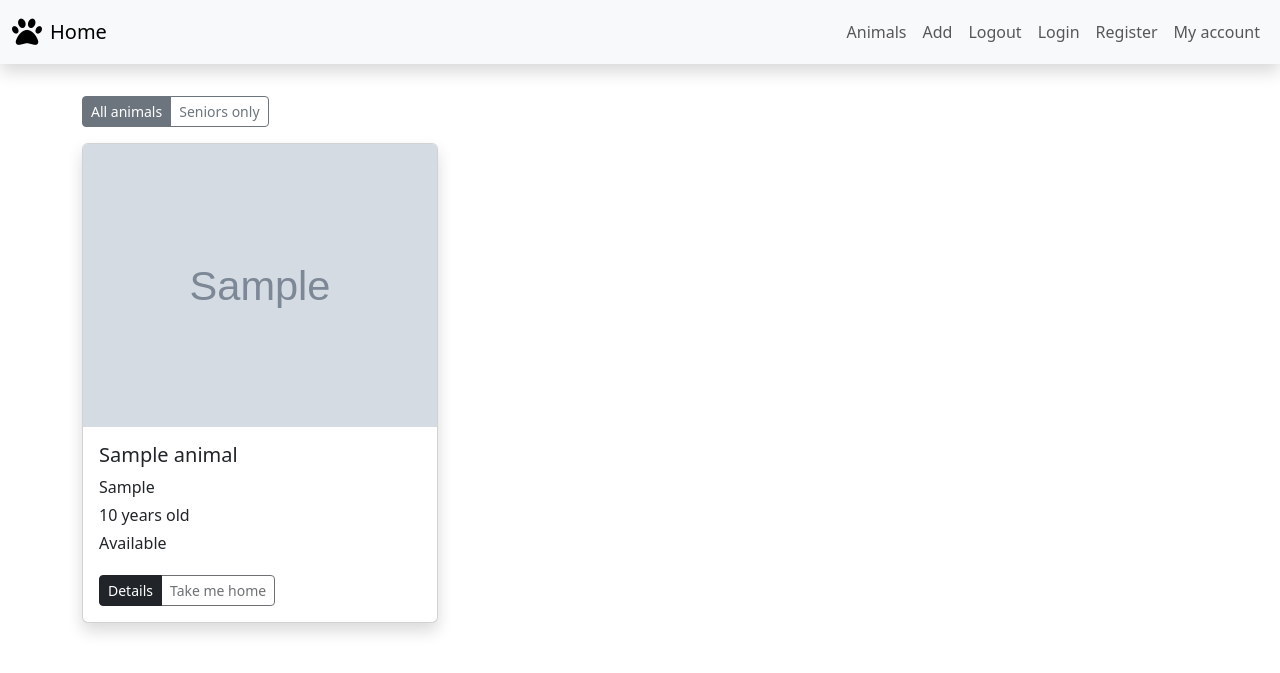
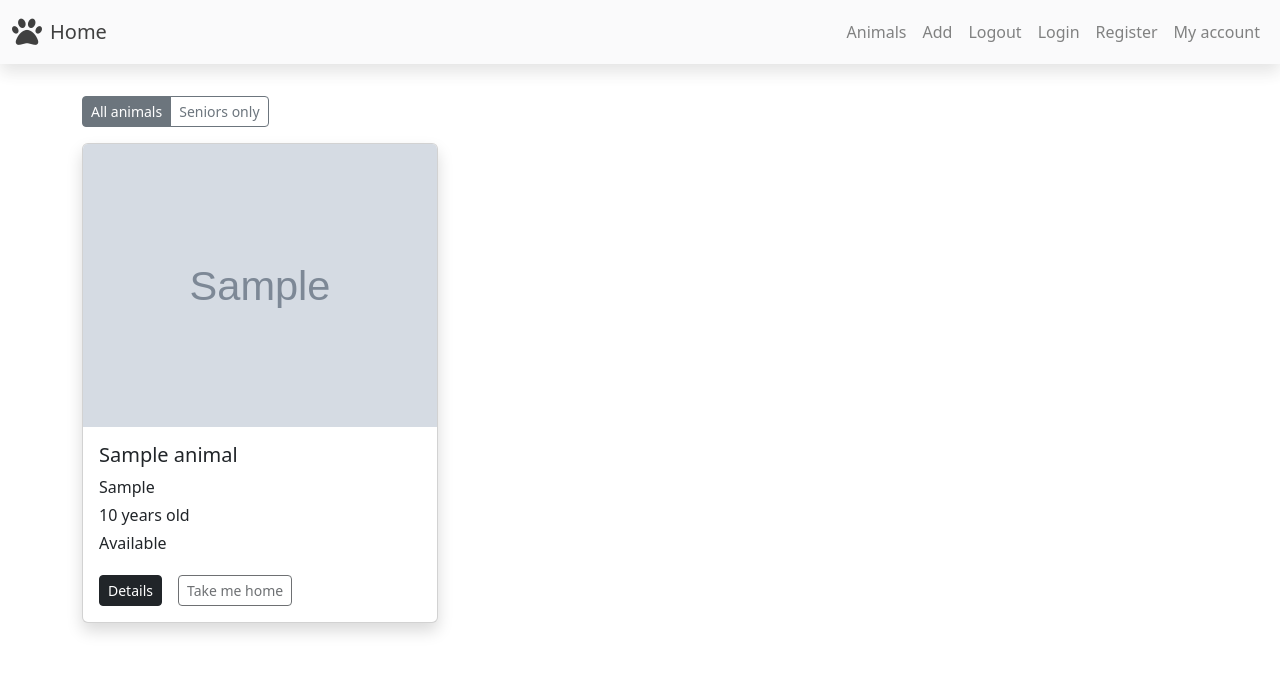
Before and after one commit to DmitriiMal/-BE20_CR5_DmitriiMalyshkin, a PHP site: page /home.php in a window 1280 px wide. Shown: the top 673 px of the page. Run offline with PHP 8.4, Linux system fonts and the light colour scheme; tables that the repository leaves empty or names only in its code hold one stand-in row (values such as "Sample post"); grey boxes marked "Sample" are stand-in pictures; some libraries are stand-ins or nearby versions.

Commit message:
add third table and possibility to adapt an animal

```diff
--- a/components/navbar.php
+++ b/components/navbar.php
@@ -6,7 +6,7 @@ session_start();
 
 
 $navbar = "
-<nav class='navbar navbar-expand-sm bg-body-tertiary fixed-top shadow opacity-100' style='height: 4rem;'>
+<nav class='navbar navbar-expand-sm bg-body-tertiary fixed-top shadow opacity-75' style='height: 4rem;'>
   <div class='container-fluid'>
     <a class='navbar-brand' href='/BE20_CR5_DmitriiMalyshkin/home.php'><i class='fa-solid fa-paw fa-xl me-2'></i>Home</a>
     <button class='navbar-toggler' type='button' data-bs-toggle='collapse' data-bs-target='#navbarSupportedContent' aria-controls='navbarSupportedContent' aria-expanded='false' aria-label='Toggle navigation'>
--- a/home.php
+++ b/home.php
@@ -4,6 +4,24 @@ session_start();
 
 require_once "components/db_connect.php";
 require_once "components/navbar.php";
+
+if (isset($_SESSION["user"]) && isset($_POST['adopt'])) {
+  $date = date("Y-m-d");
+  $sqlAdopt = "INSERT INTO `pet_adoption`(`fk_user`, `fk_animal`, `adopt_date`) VALUES ($_SESSION[user], $_POST[anim],'$date')";
+  $sqlAnim = "UPDATE `animals` SET `status`='Adopted' WHERE `id` = $_POST[anim]";
+
+  if (mysqli_query($conn, $sqlAdopt) && mysqli_query($conn, $sqlAnim)) {
+    echo "
+            <div class='alert alert-success mt-5' role='alert'>
+            Congratulate! Thank you for your interest, we will contact you! <i class='fa-solid fa-hippo'></i>
+            </div>";
+  } else {
+    echo "
+            <div class='alert alert-danger mt-5' role='alert'>
+                Something went wrong! <i class='fa-solid fa-bugs'></i>
+            </div>";
+  }
+}
 
 $sql = "SELECT * FROM `animals` WHERE 1";
 $result = mysqli_query($conn, $sql);
@@ -24,14 +42,20 @@ if (mysqli_num_rows($result) > 0) {
           </div>
 
           <div class='card-body pt-1'>
-            <div class='btn-group btn-group-sm' role='group' aria-label='Basic mixed styles example'>
-              <a href='animals/details.php?id=$row[id]' class='btn btn-dark'>Details</a>
-              <a href='#' class='btn btn-outline-dark ";
+                <div class='d-flex no-wrap'>
+                  <div>
+                       <a href='animals/details.php?id=$row[id]' class='btn btn-dark btn-sm me-3'>Details</a>
+                  </div>
+                     <form action='' method='post'>
+                     <input type='hidden' name='anim' value='$row[id]'>
+
+                        <input ";
     if ($row["status"] == "Adopted" || !isset($_SESSION["user"])) {
       $cards .= "disabled";
     };
-    $cards .= "'>Take me home</a>
-            </div>
+    $cards .= " type='submit' name='adopt' value='Take me home' class='btn btn-outline-dark btn-sm'>
+                     </form>
+                </div>
           </div>
         </div>
       </div>
@@ -41,7 +65,9 @@ if (mysqli_num_rows($result) > 0) {
   $cards = "No data found.";
 }
 
+
 ?>
+
 <!DOCTYPE html>
 <html lang="en">
 
```
